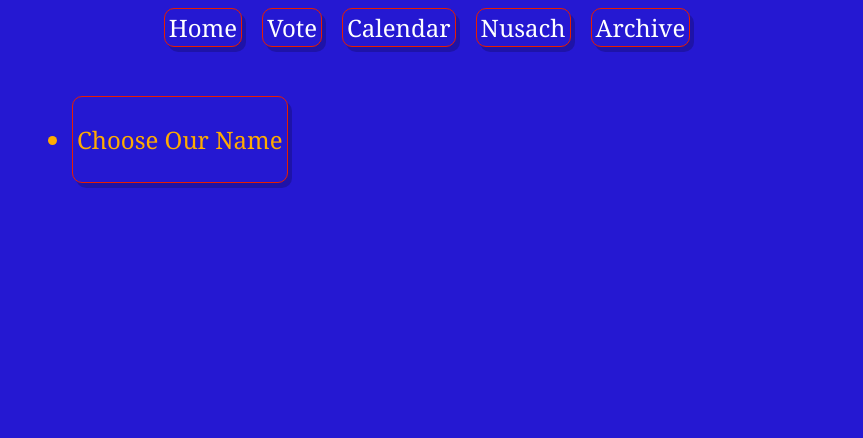
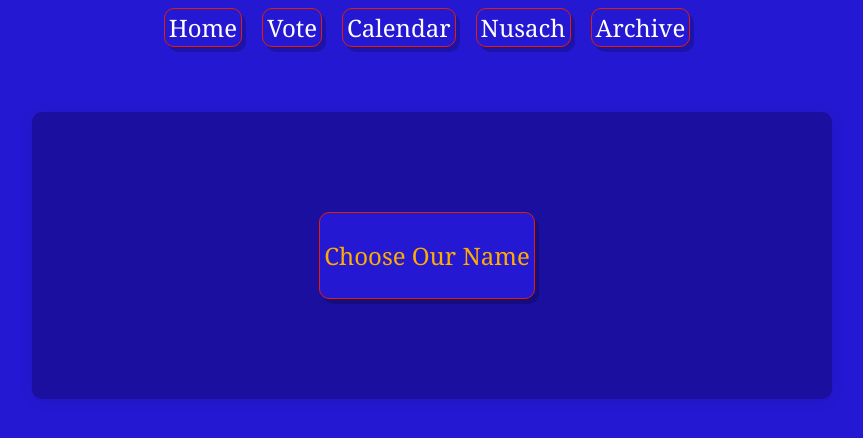
Before and after one commit to cyberjewess/tbrs-sv, a SvelteKit app: page /vote in a window 1280 px wide. Shown: the top 438 px of the page, without its empty margins (208-1071 px from the left). Built offline with nearby package versions, Linux system fonts and the light colour scheme.

Commit message:
Vote styles

```diff
--- a/src/app.css
+++ b/src/app.css
@@ -299,3 +299,39 @@ a.button:hover {
     padding: 5px 0;
     list-style: none;
 }
+
+/* Vote card style */
+.vote-card {
+    background-color: #1a0f9e;
+    border-radius: 10px;
+    box-shadow: 0 2px 12px 0 rgba(0, 0, 0, 0.10);
+    max-width: 800px;
+    margin: 40px auto;
+    padding: 30px 20px;
+}
+
+.vote-card+.vote-card {
+    margin-top: 40px;
+}
+
+.vote-card * {
+    background-color: inherit;
+}
+
+.vote-card ul {
+    text-align: left;
+    margin: 0 auto;
+    max-width: 700px;
+    padding-left: 0;
+}
+
+.vote-card li {
+    color: #fff;
+    border-radius: inherit;
+    box-shadow: inherit;
+    margin: 40px auto;
+    padding: 30px 20px;
+    width: fit-content;
+    list-style: none;
+
+}
```
